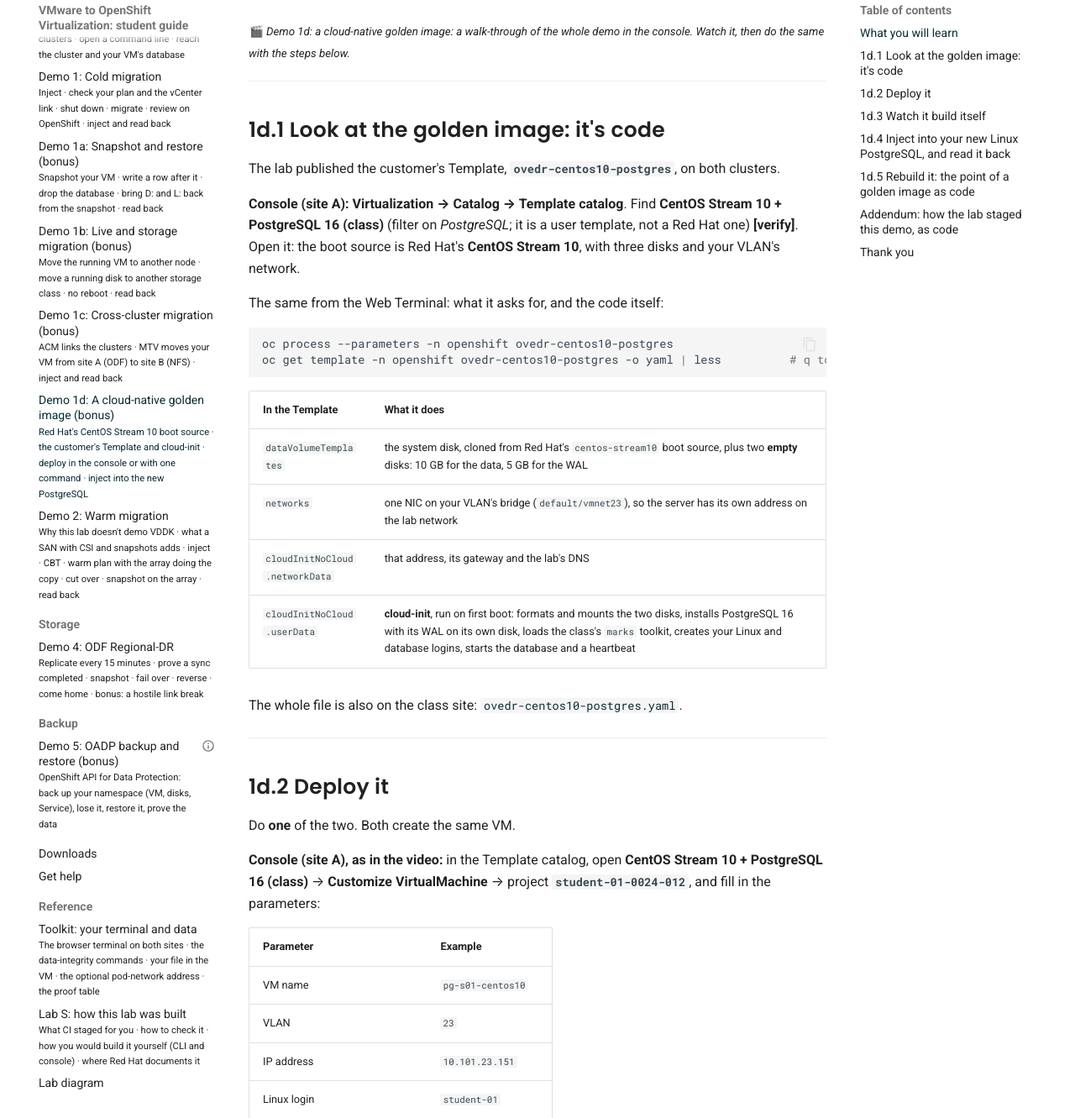
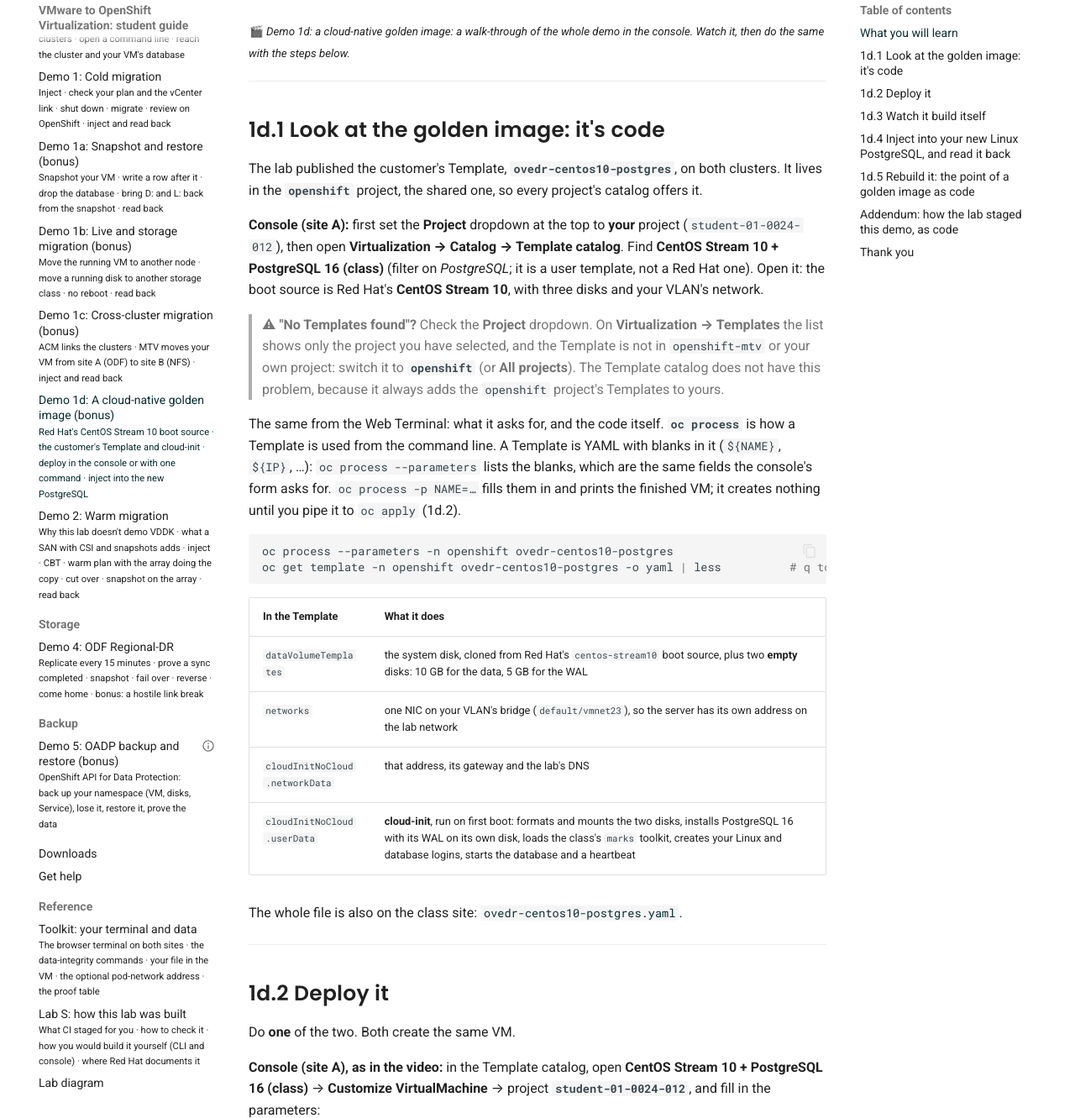
Before and after one commit to paragonmicro-lab/demo-0024-public, an MkDocs documentation site: the page built from docs/demos/01d-vm-cloudnative-golden-image.md, in a window 1280 px wide and 1400 px high, scrolled down 1693 px, cut to the strip 69-1400 px from the top of the window. Shown: the whole strip at 84% size. Built offline with MkDocs 1.6.1 and Material for MkDocs 9.7.7, drawn with Linux system fonts in a browser that asks for light colours; some of the changed text lies outside the part shown.

Commit message:
class @ demo-openshift-ove 20274488853f

````diff
--- a/docs/demos/01d-vm-cloudnative-golden-image.md
+++ b/docs/demos/01d-vm-cloudnative-golden-image.md
@@ -51,13 +51,24 @@
 
 ## 1d.1 Look at the golden image: it's code
 
-The lab published the customer's Template, **`ovedr-centos10-postgres`**, on both clusters.
+The lab published the customer's Template, **`ovedr-centos10-postgres`**, on both clusters. It lives in the
+**`openshift`** project, the shared one, so every project's catalog offers it.
 
-**Console (site A):** **Virtualization → Catalog → Template catalog**. Find **CentOS Stream 10 + PostgreSQL 16
-(class)** (filter on *PostgreSQL*; it is a user template, not a Red Hat one) **[verify]**. Open it: the boot source is Red Hat's **CentOS Stream 10**, with three disks and
-your VLAN's network.
+**Console (site A):** first set the **Project** dropdown at the top to **your** project (`student-01-0024-012`),
+then open **Virtualization → Catalog → Template catalog**. Find **CentOS Stream 10 + PostgreSQL 16 (class)**
+(filter on *PostgreSQL*; it is a user template, not a Red Hat one). Open it: the boot source is Red Hat's
+**CentOS Stream 10**, with three disks and your VLAN's network.
 
-The same from the Web Terminal: what it asks for, and the code itself:
+> ⚠ **"No Templates found"?** Check the **Project** dropdown. On **Virtualization → Templates** the list shows
+> only the project you have selected, and the Template is not in `openshift-mtv` or your own project: switch
+> it to **`openshift`** (or **All projects**). The Template catalog does not have this problem, because it
+> always adds the `openshift` project's Templates to yours.
+
+The same from the Web Terminal: what it asks for, and the code itself. **`oc process`** is how a Template is
+used from the command line. A Template is YAML with blanks in it (`${NAME}`, `${IP}`, …):
+`oc process --parameters` lists the blanks, which are the same fields the console's form asks for.
+`oc process -p NAME=…` fills them in and prints the finished VM; it creates nothing until you pipe it to
+`oc apply` (1d.2).
 
 ```bash
 oc process --parameters -n openshift ovedr-centos10-postgres
@@ -93,7 +104,9 @@
 
 Then **Create VirtualMachine**.
 
-**Or, the Web Terminal: the whole server is one command.** It asks for your password, so it never appears on screen:
+**Or, the Web Terminal: the whole server is one command.** `oc process` fills in the Template's blanks, exactly
+as the form did, and `oc apply` creates the result in your project. It asks for your password, so it never
+appears on screen:
 
 ```bash
 read -rsp 'Your class password: ' PW; echo; oc process -n openshift ovedr-centos10-postgres -p NAME=pg-s01-centos10 -p VLAN=23 -p IP=10.101.23.151 -p OS_USER=student-01 -p DB_USER=student_01 -p DB_PASSWORD="$PW" | oc apply -n student-01-0024-012 -f -; unset PW
````
Also changed, not shown: other parts of docs/demos/01d-vm-cloudnative-golden-image.md (+3 -3 lines).
